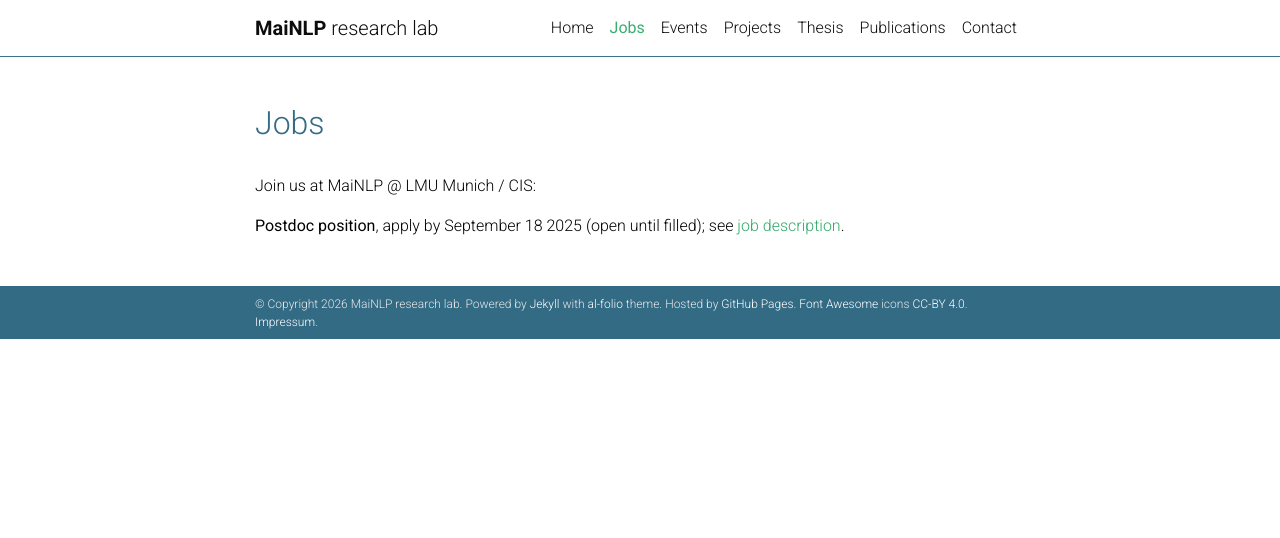
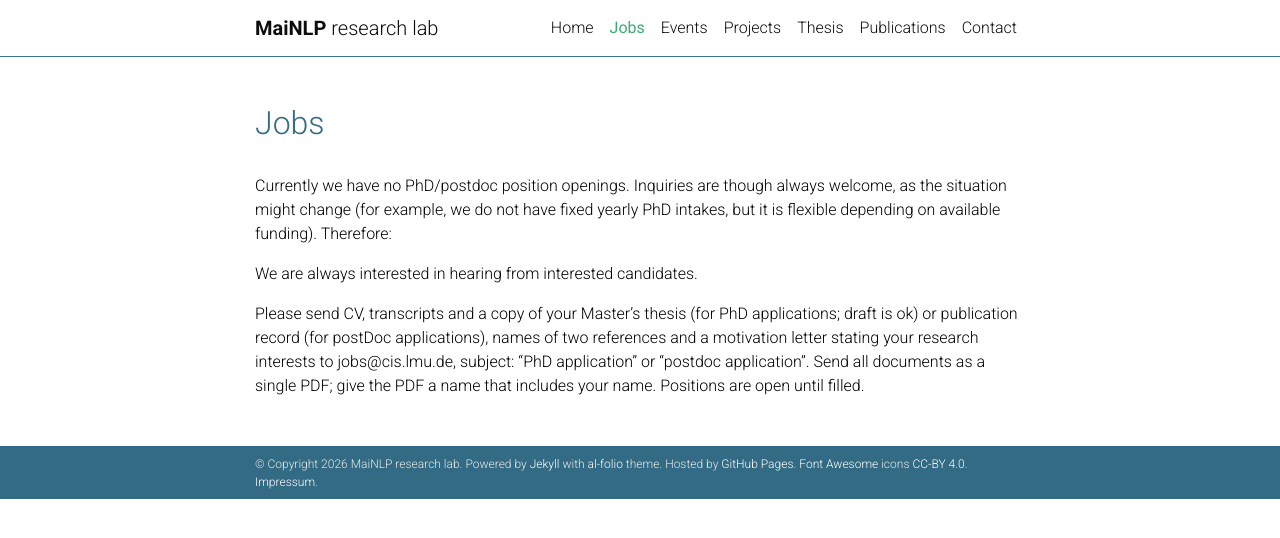
Before and after one commit to mainlp/mainlp.github.io, a Jekyll site: the page built from _pages/jobs.md, in a window 1280 px wide. Shown: the top 538 px of the page. Built offline with Jekyll 4.4.1, drawn with Linux system fonts in a browser that asks for light colours; comment, search, counter and statistics services are not loaded; a style sheet for code colours, icons or effects is not loaded.

Commit message:
Revise job postings and remove HTML comments
Updated job listing details and removed comments for clarity.

```diff
--- a/_pages/jobs.md
+++ b/_pages/jobs.md
@@ -7,7 +7,7 @@ nav: true
 nav_order: 2
 ---
 
-Join us at MaiNLP @ LMU Munich / CIS:
+<!--Join us at MaiNLP @ LMU Munich / CIS:-->
 
 <!-- PhD opportunities through MCML/ELLIS.
 - If you are interested in a PhD position at MaiNLP lab, we currently are open for applications through [MCML](https://www.portal.graduatecenter.lmu.de/ocgc/mcml).
@@ -17,11 +17,11 @@ Join us at MaiNLP @ LMU Munich / CIS:
 
 <!--<b>Scientific programmer</b>, apply before October 30 2025 (extended deadline, open until filled); see <a href="/assets/pdf/Scientific-programmer-2026.pdf" target="_blank">job description</a>.-->
 
-<b>Postdoc position</b>, apply by September 18 2025 (open until filled); see <a href="/assets/pdf/Postdoc-position-2026.pdf" target="_blank">job description</a>.
+<!--<b>Postdoc position</b>, apply by September 18 2025 (open until filled); see <a href="/assets/pdf/Postdoc-position-2026.pdf" target="_blank">job description</a>.-->
 
 
-<!--Currently we have no PhD/postdoc position openings. Inquiries are though always welcome, as the situation might change (for example, we do not have fixed yearly PhD intakes, but it is flexible depending on available funding). Therefore:-->
+Currently we have no PhD/postdoc position openings. Inquiries are though always welcome, as the situation might change (for example, we do not have fixed yearly PhD intakes, but it is flexible depending on available funding). Therefore:
 
-<!--We are always interested in hearing from interested candidates.
+We are always interested in hearing from interested candidates.
 
-Please send CV, transcripts and a copy of your Master's thesis (for PhD applications; draft is ok) or publication record (for postDoc applications), names of two references and a motivation letter stating your research interests to jobs@cis.lmu.de, subject: "PhD application" or "postdoc application". Send all documents as a single PDF; give the PDF a name that includes your name. Positions are open until filled. -->
+Please send CV, transcripts and a copy of your Master's thesis (for PhD applications; draft is ok) or publication record (for postDoc applications), names of two references and a motivation letter stating your research interests to jobs@cis.lmu.de, subject: "PhD application" or "postdoc application". Send all documents as a single PDF; give the PDF a name that includes your name. Positions are open until filled.
```
